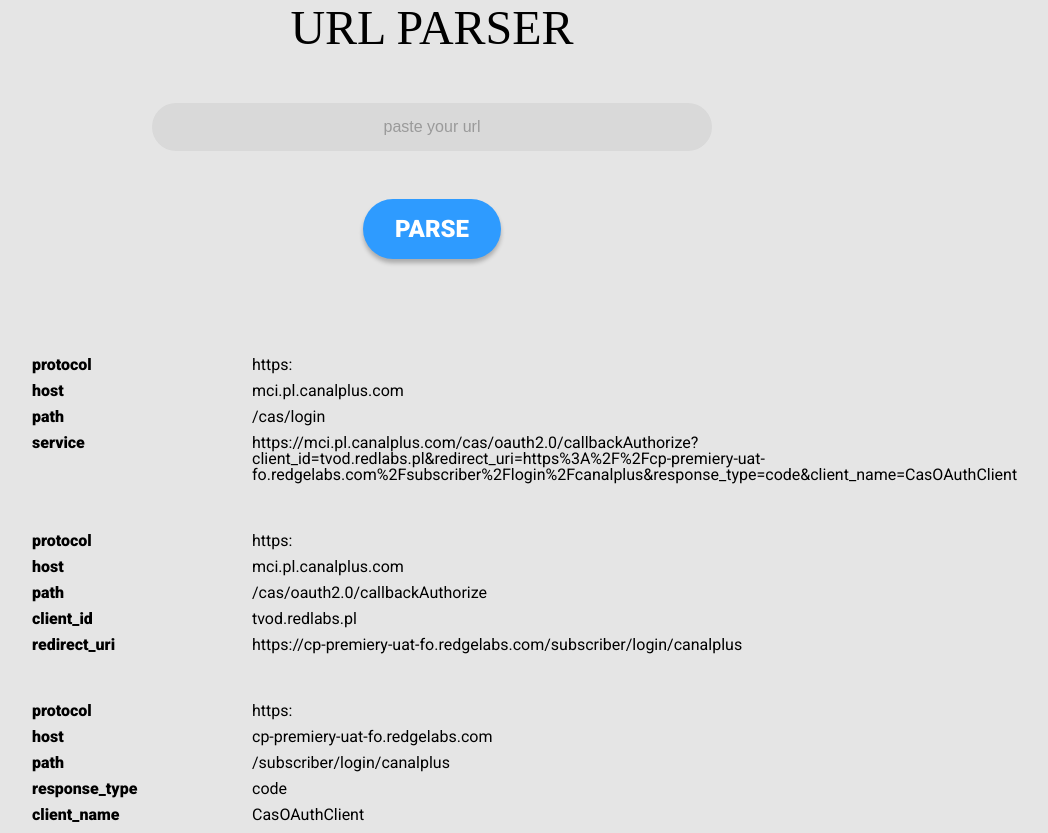
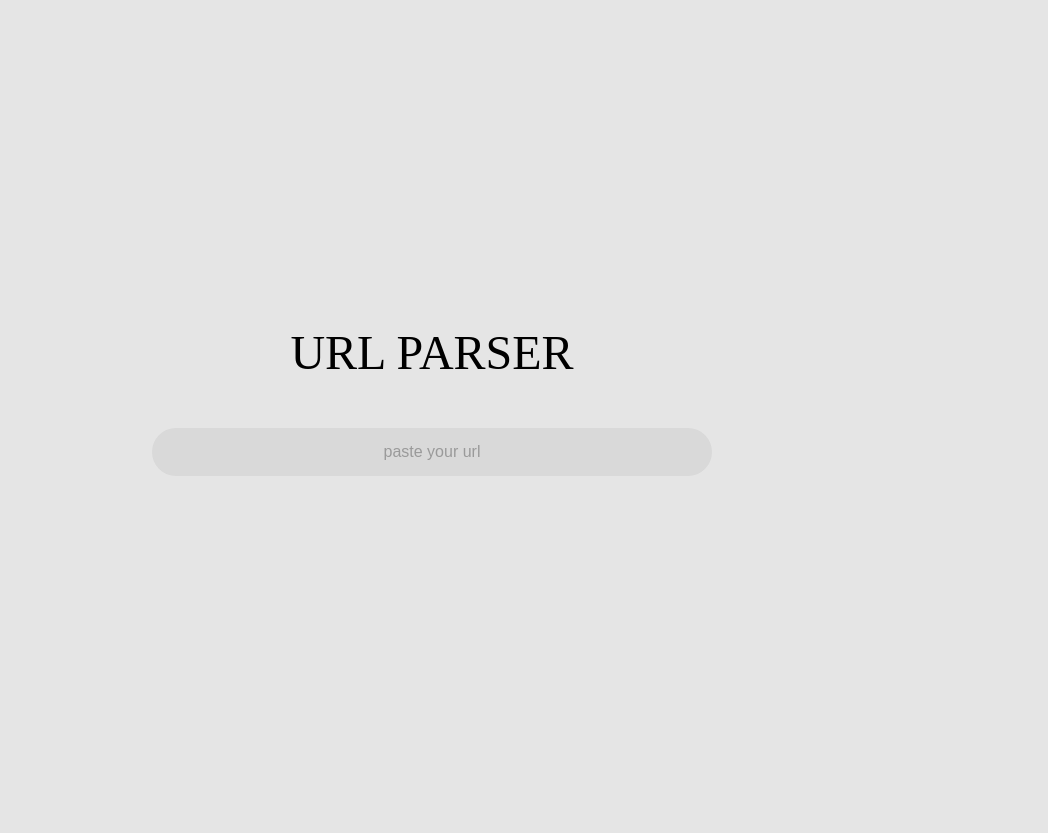
Before and after one commit to misiq/recursive-url-parser, a React (Vite) app: page / in a window 1280 px wide. Shown: the whole page, without its empty margins (208-1256 px from the left). After the commit the page ends 800 px from the top, so only its background shows below. Built offline with nearby package versions, Linux system fonts and the light colour scheme; a web font is replaced by a local one.

Commit message:
feature: add url storage

```diff
--- a/src/App.tsx
+++ b/src/App.tsx
@@ -1,21 +1,44 @@
 import { wrapper, header, urlInput, button } from './app.module.css';
+import { UrlDetails } from './components/UrlData/UrlDetails.tsx';
+import { useEffect, useState } from 'react';
 import { parseUrl } from './utils/parseUrl.ts';
-import { UrlDetails } from './components/UrlData/UrlDetails.tsx';
+import { isValidUrl } from './utils/isValidUrl.ts';
+
+const handleParse = (url?: string) => {
+  const currentUrl = new URL(window.location.href);
+  if (!url) {
+    currentUrl.searchParams.delete('uri');
+  } else {
+    currentUrl.searchParams.set('uri', url);
+  }
+  history.pushState({}, '', currentUrl);
+};
+
+const urlParams = new URLSearchParams(window.location.search);
 
 export const App = () => {
-  const data = parseUrl(
-    'https://mci.pl.canalplus.com/cas/login?service=https%3A%2F%2Fmci.pl.canalplus.com%2Fcas%2Foauth2.0%2FcallbackAuthorize%3Fclient_id%3Dtvod.redlabs.pl%26redirect_uri%3Dhttps%253A%252F%252Fcp-premiery-uat-fo.redgelabs.com%252Fsubscriber%252Flogin%252Fcanalplus%26response_type%3Dcode%26client_name%3DCasOAuthClient',
-  );
+  const defaultUrl = urlParams.get('uri') || '';
 
-  console.log(parseUrl('https://example.com?test1=https://www.google.com&test2'));
+  const [value, setValue] = useState(defaultUrl);
+
+  useEffect(() => {
+    handleParse(value);
+  }, [value]);
 
   return (
     <div className={wrapper}>
       <h1 className={header}>URL PARSER</h1>
-      <input className={urlInput} placeholder="paste your url" />
-      <button className={button}>PARSE</button>
+      <input
+        value={value}
+        onChange={(elem) => setValue(elem.target.value)}
+        className={urlInput}
+        placeholder="paste your url"
+      />
+      {/*<button onClick={() => handleParse(value)} className={button}>*/}
+      {/*  PARSE*/}
+      {/*</button>*/}
 
-      <UrlDetails urlData={data} />
+      {!!value && (isValidUrl(value) ? <UrlDetails urlData={parseUrl(value)} /> : 'Invalid URL')}
     </div>
   );
 };
--- a/src/components/UrlData/UrlDetails.tsx
+++ b/src/components/UrlData/UrlDetails.tsx
@@ -2,7 +2,7 @@ import { Item } from '../Item/Item.tsx';
 import { UrlData } from '../../utils/parseUrl.ts';
 
 interface UrlDataProps {
-  urlData: UrlData;
+  urlData: UrlData | null;
 }
 
 export const UrlDetails = ({ urlData }: UrlDataProps) => {
```
